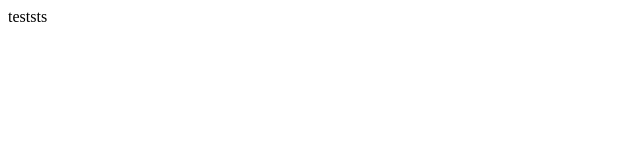
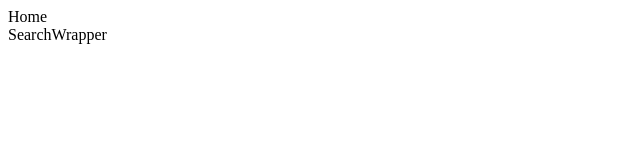
Before and after one commit to Frontendry/movie-collection-app, a React (Create React App) app: page / in a window 1280 px wide. Shown: the top 160 px of the page, without its empty margins (0-640 px from the left). Built offline with nearby package versions, Linux system fonts and the light colour scheme.

Commit message:
test paths

```diff
--- a/package.json
+++ b/package.json
@@ -8,6 +8,7 @@
     "@testing-library/user-event": "^13.5.0",
     "react": "^18.2.0",
     "react-dom": "^18.2.0",
+    "react-router-dom": "^6.3.0",
     "react-scripts": "5.0.1",
     "web-vitals": "^2.1.4"
   },
--- a/src/App.js
+++ b/src/App.js
@@ -1,5 +1,15 @@
+// React Router Modules
+import { Routes, Route } from "react-router-dom";
+
+// Components
+import Home from "./components/pages/home/Home";
+
 function App() {
-  return <div className="App">teststs</div>;
+  return (
+    <Routes>
+      <Route path="/" element={<Home />} />
+    </Routes>
+  );
 }
 
 export default App;
--- /dev/null
+++ b/src/components/general-elements/search/SearchWrapper.js
@@ -0,0 +1,7 @@
+import React from "react";
+
+const SearchWrapper = () => {
+  return <div>SearchWrapper</div>;
+};
+
+export default SearchWrapper;
--- /dev/null
+++ b/src/components/pages/home/Home.js
@@ -0,0 +1,11 @@
+import SearchWrapper from "../../general-elements/search/SearchWrapper";
+
+const Home = () => {
+  return (
+    <div>
+      Home <SearchWrapper />
+    </div>
+  );
+};
+
+export default Home;
--- a/src/index.js
+++ b/src/index.js
@@ -1,13 +1,17 @@
-import React from 'react';
-import ReactDOM from 'react-dom/client';
-import './index.css';
-import App from './App';
-import reportWebVitals from './reportWebVitals';
+import React from "react";
+import ReactDOM from "react-dom/client";
+import { BrowserRouter as Router } from "react-router-dom";
 
-const root = ReactDOM.createRoot(document.getElementById('root'));
+import "./index.css";
+import App from "./App";
+import reportWebVitals from "./reportWebVitals";
+
+const root = ReactDOM.createRoot(document.getElementById("root"));
 root.render(
   <React.StrictMode>
-    <App />
+    <Router>
+      <App />
+    </Router>
   </React.StrictMode>
 );
 
```
Also changed, not shown: 1 other file (tests, documents, lock files or other folders).
